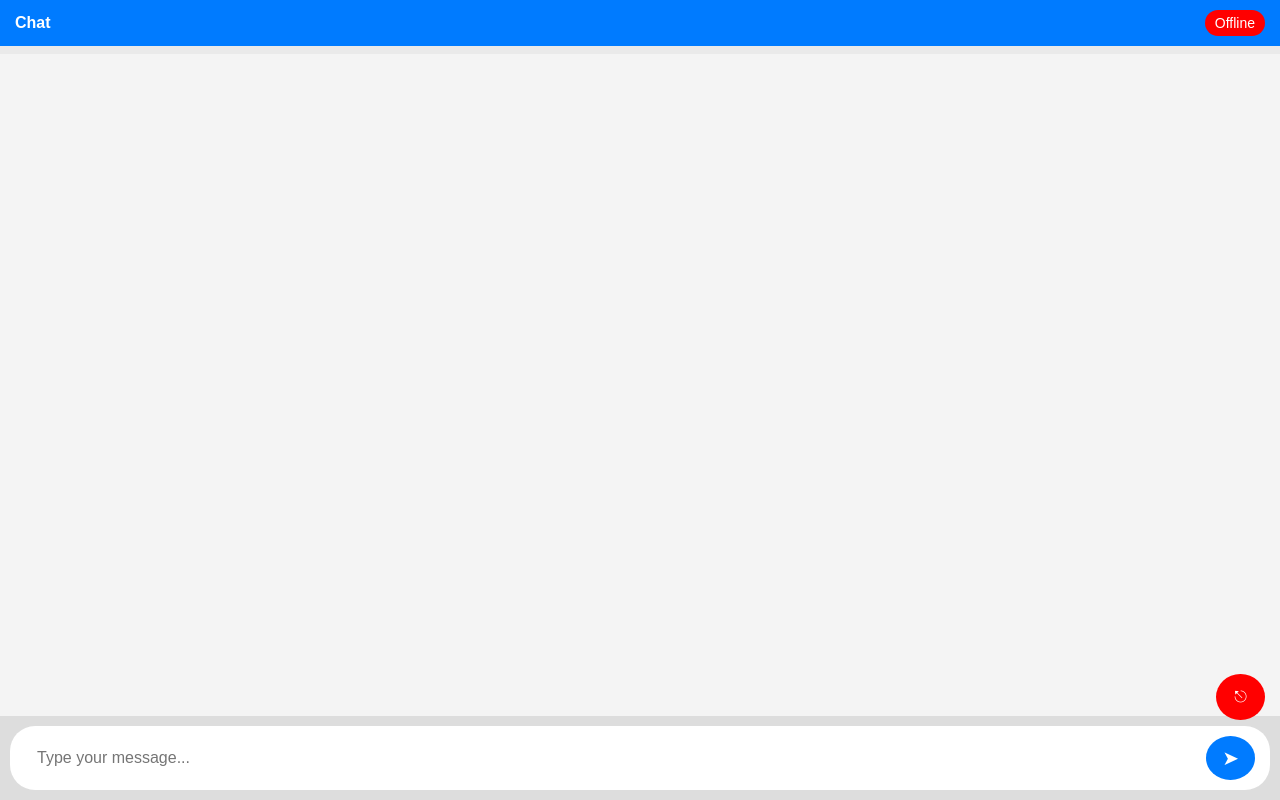
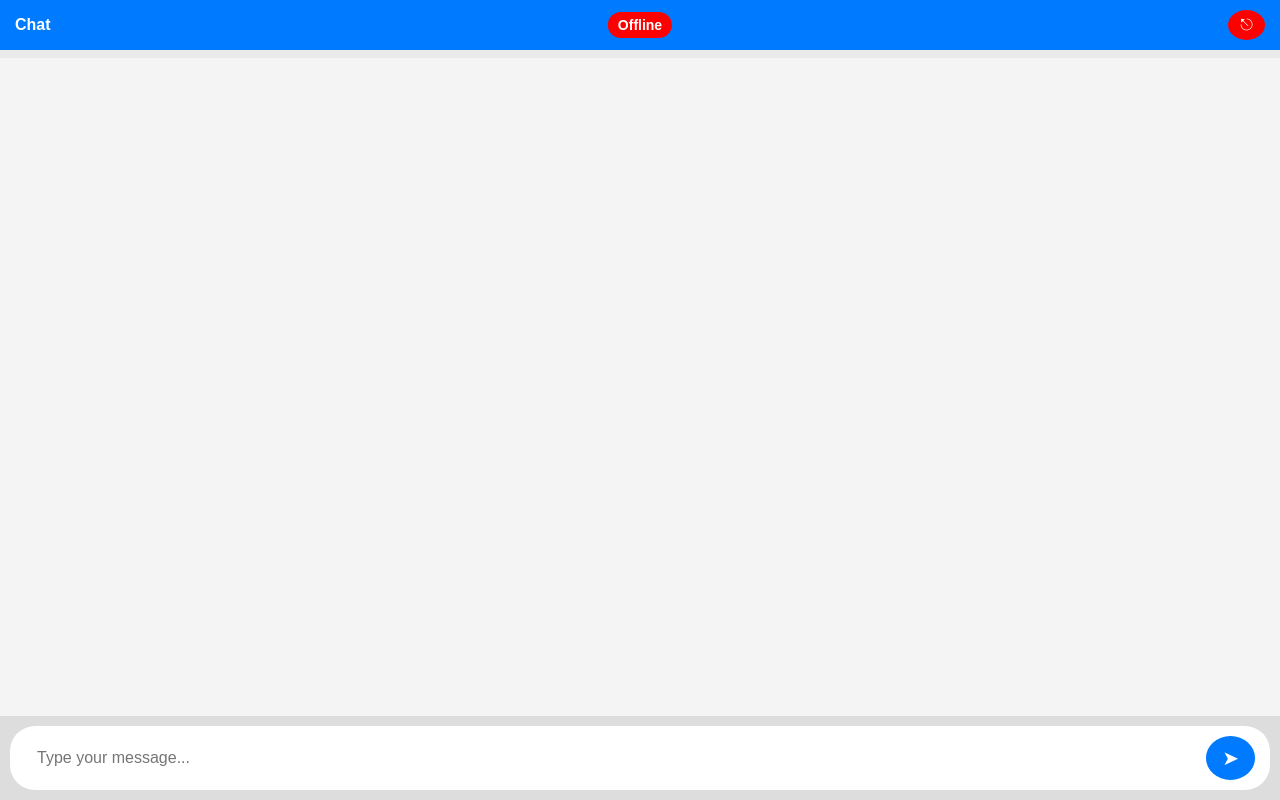
Before and after one commit to mclassmate9/chatapp, a website: page public/chat.html in a window 1280 px wide. Drawn offline with nearby package versions, Linux system fonts and the light colour scheme; no server answers.

Commit message:
Update chat.html

```diff
--- a/public/chat.html
+++ b/public/chat.html
@@ -34,6 +34,14 @@
       z-index: 1000;
     }
 
+.chat-header .center {
+       position: absolute;
+       left: 50%;
+       transform: translateX(-50%);
+       font-weight: bold;
+       font-size: 18px;
+}
+
     #chat-username {
       font-weight: bold;
     }
@@ -43,6 +51,7 @@
       padding: 5px 10px;
       border-radius: 20px;
       background-color: red;
+      margin-right: 10px;
     }
 
     .online {
@@ -50,14 +59,14 @@
     }
 
     #logoutBtn {
-      position: fixed;
+
       bottom: 80px;
       right: 15px;
       background: red;
       color: white;
       border: none;
       border-radius: 50%;
-      padding: 14px 18px;
+      padding: 6px 12px;
       font-size: 16px;
       cursor: pointer;
       z-index: 1001;
@@ -178,9 +187,10 @@
 <body>
   <div class="chat-container">
     <div class="chat-header">
-      <button id="logoutBtn">⎋</button>
+
       <span id="chat-username">Chat</span>
-      <span id="user-status" class="offline">Offline</span>
+      <span class="center" id="user-status" class="offline">Offline</span>
+       <button id="logoutBtn">⎋</button>
     </div>
 
     <div id="typingIndicator"></div>
```
